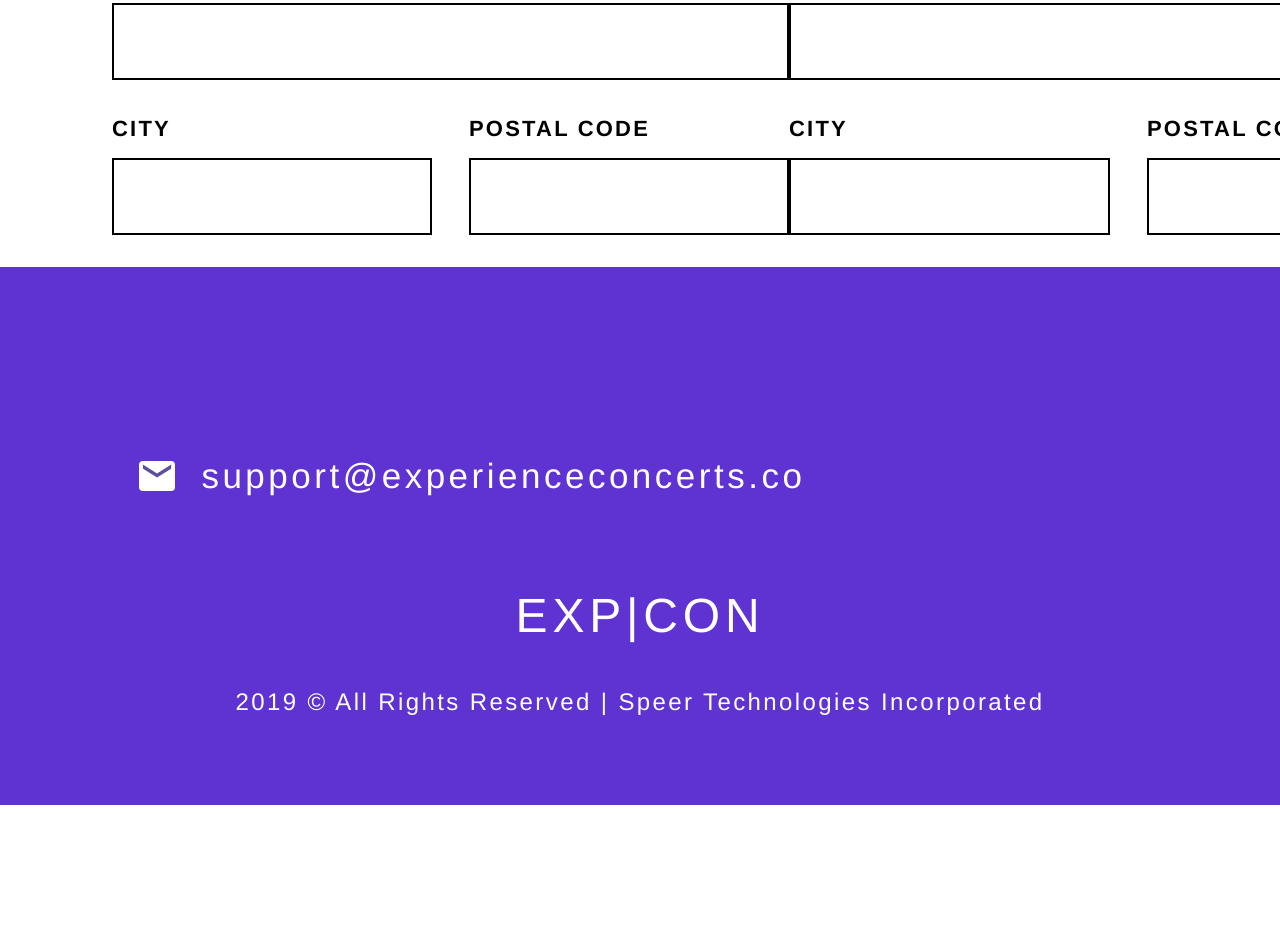
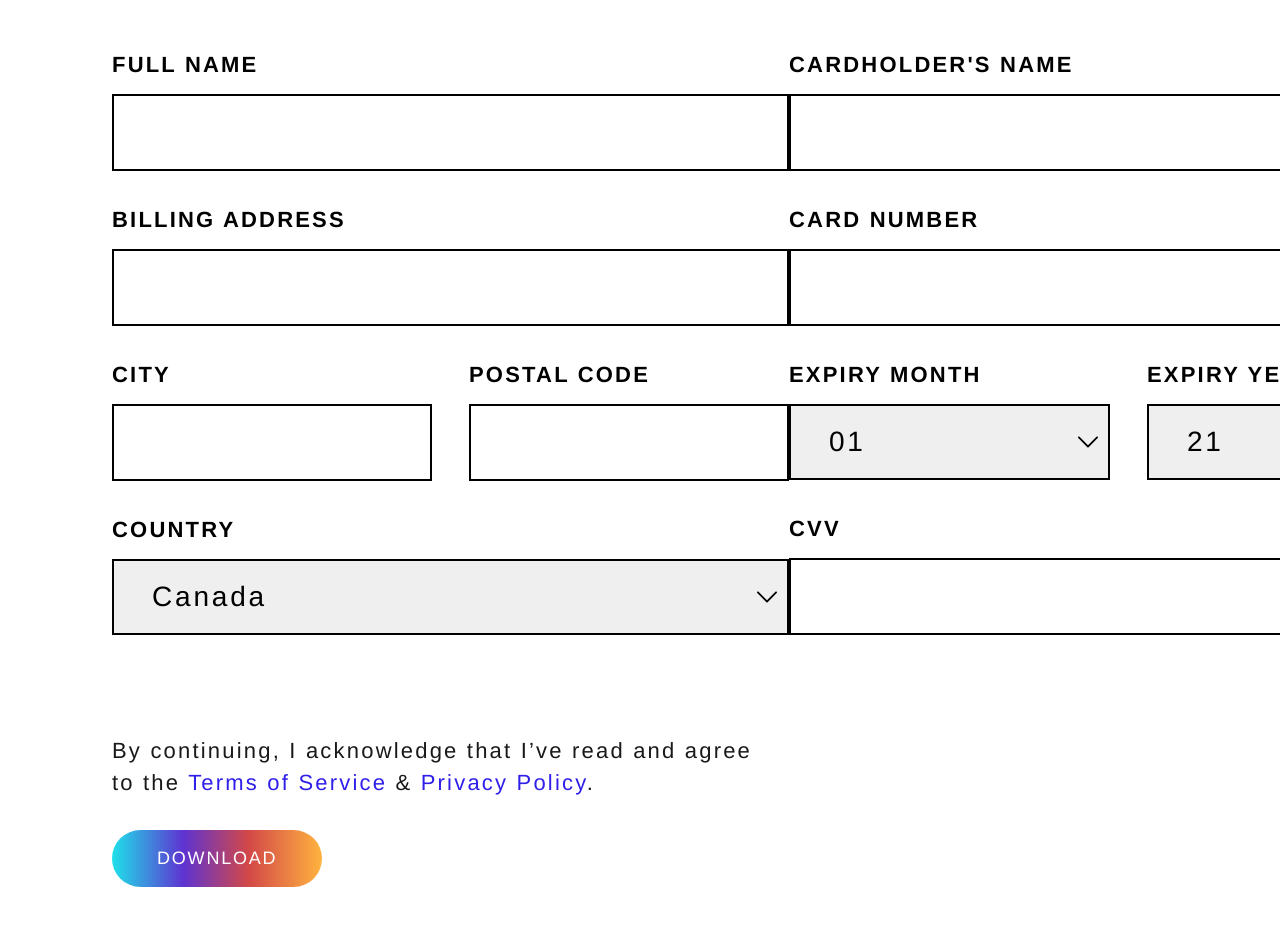
Before and after one commit to ryanvu/speer-front, a React (Create React App) app: page /pay in a window 1280 px wide. Shown: the part 774-1700 px from the top of the page. Before the commit the page ends 1579 px from the top, so only its background shows below. Built offline with nearby package versions, Linux system fonts and the light colour scheme.

Commit message:
basic form structure completed with styles

```diff
--- a/src/components/Button/Button.scss
+++ b/src/components/Button/Button.scss
@@ -9,6 +9,13 @@
 
     &:focus{
         outline: none;
+    }
+
+    &__xs{
+        padding: 18px 45px;
+        font-size: 18px;
+        letter-spacing: 1.8px;
+        font-weight: 100;
     }
 
     &__small{
--- a/src/components/Radio/Radio.scss
+++ b/src/components/Radio/Radio.scss
@@ -1,8 +1,9 @@
 .radio{
     display: flex;
     align-items: center;
+    margin-right: 83px;
     &__input{
-
+        margin-right: 13px;
     }
 
     &__label{
--- a/src/components/Select/Select.js
+++ b/src/components/Select/Select.js
@@ -1,11 +1,15 @@
 import React from 'react'
 
-const Select = ({label, name}) => {
+import "./Select.scss";
+
+const Select = ({label, name, options, width}) => {
     return (
         <div className="select">
-            <label htmlFor={label}>{label}</label>
-            <select name={name} id={name}>
-
+            <label className="select__label" htmlFor={label}>{label.toUpperCase()}</label>
+            <select className="select__box" value="" style={(width) ? {width: `${width}`} : null} name={name} id={name}>
+                {options.map((i) => {
+                    return <option value={i}>{i}</option>
+                })}
             </select>
         </div>
     )
--- /dev/null
+++ b/src/components/Select/Select.scss
@@ -0,0 +1,37 @@
+.select{
+    display: flex;
+    flex-direction: column;
+    margin-bottom: 2rem;
+    position: relative;
+
+    &__label{
+        font-size: 22px;
+        letter-spacing: 2.2px;
+        font-weight: bold;
+        line-height: 34px;
+        margin-bottom: 12px;
+    }
+
+
+    &__box{
+        border: 2px solid black;
+        box-shadow: none;
+        padding: 20px 0 21px 38px;
+        font-size: 28px;
+        letter-spacing: 2.8px;
+
+        -moz-appearance:none; /* Firefox */
+        -webkit-appearance:none; /* Safari and Chrome */
+        appearance:none;
+
+        background-image: url('../../assets/svg/down.svg');
+        background-position: right 10px top 50%;
+        background-repeat: no-repeat;
+        background-size: 20px;
+
+        &:focus{
+            outline: none;
+        }
+
+    }
+}
--- /dev/null
+++ b/src/data/selectOptions.js
@@ -0,0 +1,3 @@
+export const months = ["01", "02", "03", "04", "05", "06", '07', "08", "09", '10', "11", "12"]
+export const year = ["21", "22", "23", "24", "25", "26", "27" ,"28", "29", "30"]
+export const countries = ["Canada", "USA"]
--- a/src/pages/Payment.js
+++ b/src/pages/Payment.js
@@ -5,6 +5,11 @@ import './Payment.scss';
 import { useAppContext } from '../context/AppContext';
 import Radio from '../components/Radio/Radio';
 import Input from '../components/Input/Input';
+import Select from '../components/Select/Select';
+
+//data
+import { months, year, countries } from '../data/selectOptions';
+import Button from '../components/Button/Button';
 
 const Payment = () => {
 
@@ -36,7 +41,10 @@ const Payment = () => {
                                 <Input width="320px" label="city"/>
                                 <Input width="320px" label="postal code"/>
                             </div>
+                            <Select options={countries} label="country"/>
                         </div>
+                        <p className="payment__tos">By continuing, I acknowledge that I’ve read and agree to the <a className="payment__link" href="#">Terms of Service</a> & <a className="payment__link" href="#">Privacy Policy</a>.</p>
+                        <Button text="DOWNLOAD" size="xs"/>
                     </div>
                     <div className="payment__middle-right">
                         <p className="payment__step">3. Credit Card Information</p>
@@ -44,13 +52,16 @@ const Payment = () => {
                             <Input label="cardholder's name"/>
                             <Input label="card number"/>
                             <div className="payment__inputwrap">
-                                <Input width="321px" label="city"/>
-                                <Input width="321px" label="postal code"/>
+                                <Select options={months} width="321px" label="expiry month"/>
+                                <Select options={year} width="321px" label="expiry year"/>
                             </div>
+                            <Input label="CVV" />
 
                     </div>
                 </div>
+
             </form>
+
         </main>
     )
 }
--- a/src/pages/Payment.scss
+++ b/src/pages/Payment.scss
@@ -18,19 +18,21 @@
         font-size: 45px;
         letter-spacing: 4.5px;
         font-weight: 100;
+        margin-bottom: 49px;
 
     }
 
     &__form{
         display: flex;
         flex-direction: column;
-        margin: 0 7rem;
+        margin: 0 7rem 255px;
     }
     &__radio{
         margin-top: 2rem;
         display: flex;
         border: none;
         align-self: start;
+        margin-bottom: 148px;
     }
 
     &__wrapper{
@@ -60,4 +62,24 @@
         gap: 37px;
         justify-content: space-between;
     }
+
+    &__tos{
+        font-size: 22px;
+        letter-spacing: 2.2px;
+        line-height: 2rem;
+        width: 651px;
+        color: #191919;
+        margin-top: 100px;
+        margin-bottom: 31px;
+    }
+
+    &__link{
+        text-decoration: none;
+        color: #2F1FE9;
+
+        &:visited{
+            color: #2F1FE9;
+        }
+    }
+
 }
```
Also changed, not shown: src/assets/svg/down.svg (added).
